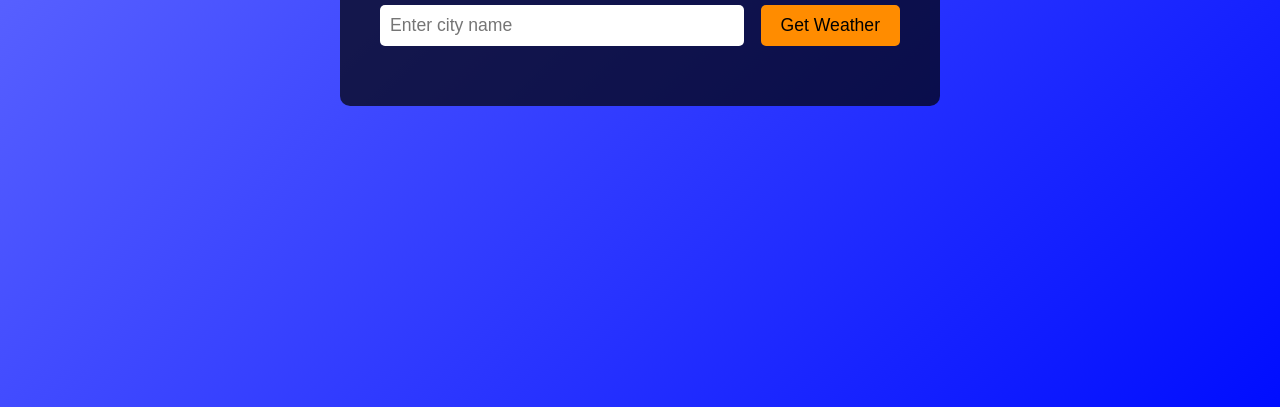
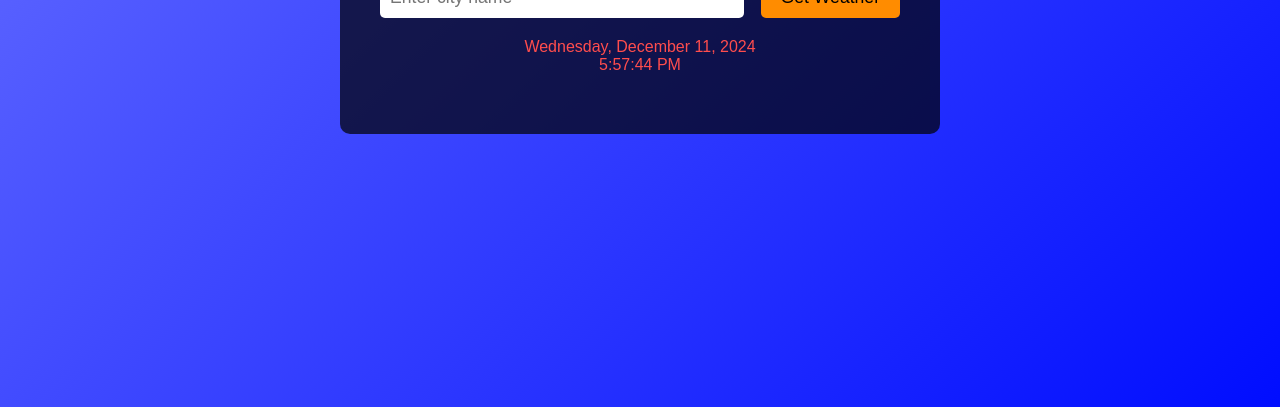
Before and after one commit to nickgkizis/Weather-App, a plain HTML site: page index.html in a window 1280 px wide. Shown: the part 393-800 px from the top of the page. Drawn offline with Linux system fonts and the light colour scheme.

Commit message:
datetime

```diff
--- a/index.html
+++ b/index.html
@@ -15,6 +15,7 @@
       <input id="cityInput" type="text" placeholder="Enter city name" />
       <button id="fetchWeatherButton">Get Weather</button>
     </div>
+    <div id="currentDateTime"></div>
     <p id="error" class="error"></p>
     <div id="weatherInfo" class="weather-info">
       <!-- Weather info will be displayed here -->
--- a/weather.css
+++ b/weather.css
@@ -105,3 +105,7 @@
   .error {
     animation: shake 0.5s ease;
   }
+
+  #currentDateTime{
+    color: #ff4d4d;
+  }
--- a/weather.js
+++ b/weather.js
@@ -3,6 +3,26 @@ const fetchWeatherButton = document.getElementById("fetchWeatherButton");
 const cityInput = document.getElementById("cityInput");
 const errorElement = document.getElementById("error");
 const weatherInfo = document.getElementById("weatherInfo");
+
+
+// Function to display the current day and time
+const displayCurrentDateTime = () => {
+  const now = new Date();
+  const options = { weekday: 'long', year: 'numeric', month: 'long', day: 'numeric' };
+  const date = now.toLocaleDateString(undefined, options); // Formats the date
+  const time = now.toLocaleTimeString(); // Formats the time
+
+  // Display the formatted date and time in the placeholder
+  const currentDateTimeElement = document.getElementById("currentDateTime");
+  currentDateTimeElement.innerHTML = `<p>${date}</p><p>${time}</p>`;
+};
+
+// Call the function when the page loads
+displayCurrentDateTime();
+
+// Optional: Update time every second
+setInterval(displayCurrentDateTime, 1000);
+
 
 // Function to fetch and display weather data
 const fetchWeather = async () => {
```
